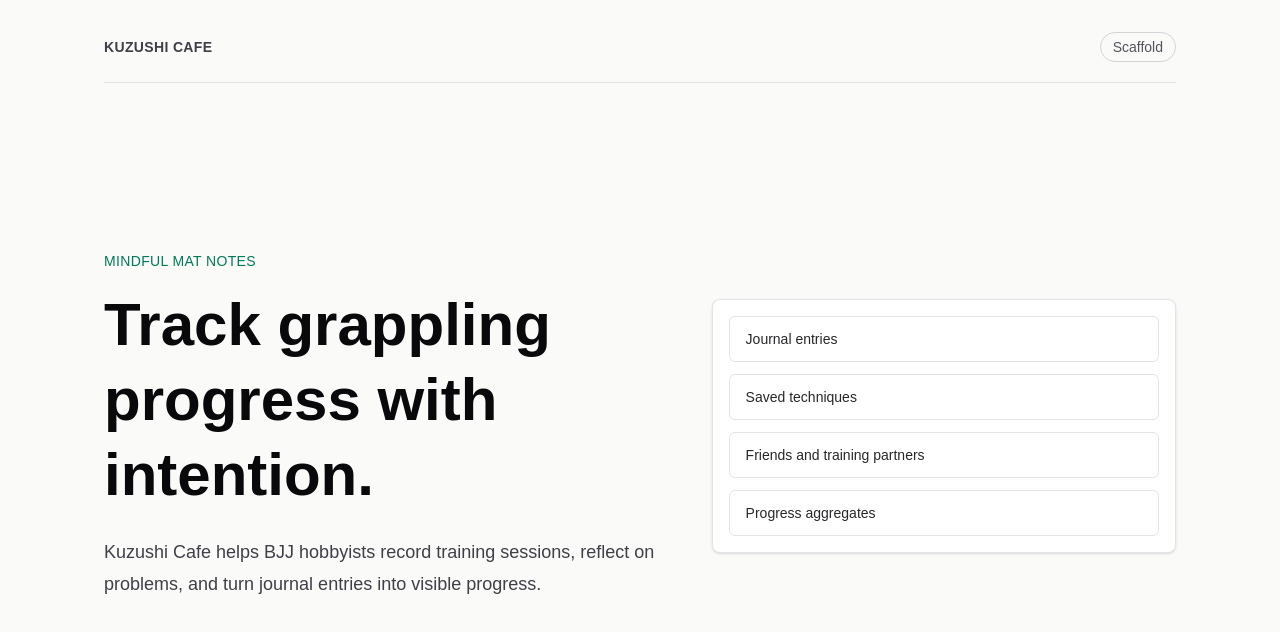
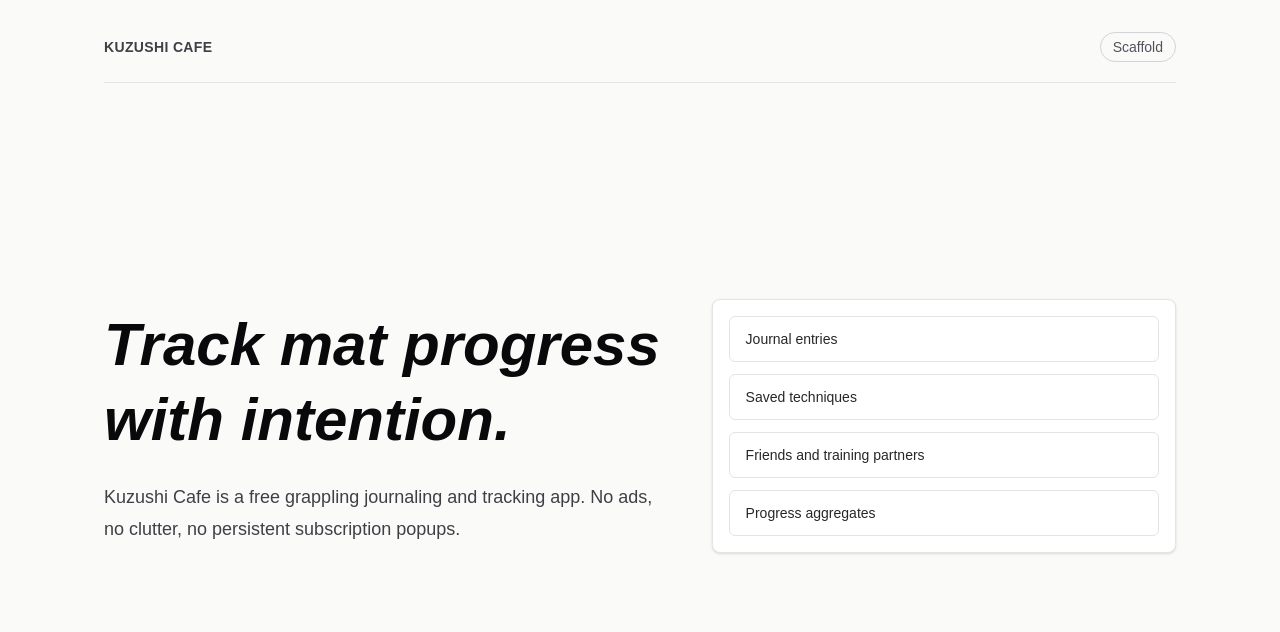
Before and after one commit to jemHerrera/kuzushi-cafe, a Next.js app: page / in a window 1280 px wide. Shown: the top 632 px of the page. Built offline with nearby package versions, Linux system fonts and the light colour scheme.

Commit message:
update headline

```diff
--- a/src/app/page.tsx
+++ b/src/app/page.tsx
@@ -13,15 +13,12 @@
 
         <div className="grid flex-1 items-center gap-10 py-12 lg:grid-cols-[1.1fr_0.9fr]">
           <div className="max-w-2xl">
-            <p className="mb-4 text-sm font-medium uppercase tracking-wide text-emerald-700">
-              Mindful mat notes
-            </p>
-            <h1 className="text-4xl font-semibold leading-tight text-zinc-950 sm:text-6xl">
-              Track grappling progress with intention.
+            <h1 className="text-5xl italic font-black leading-tight text-zinc-950 sm:text-6xl">
+              Track mat progress with intention.
             </h1>
             <p className="mt-6 max-w-xl text-lg leading-8 text-zinc-700">
-              Kuzushi Cafe helps BJJ hobbyists record training sessions, reflect
-              on problems, and turn journal entries into visible progress.
+              Kuzushi Cafe is a free grappling journaling and tracking app. No
+              ads, no clutter, no persistent subscription popups.
             </p>
           </div>
 
```
